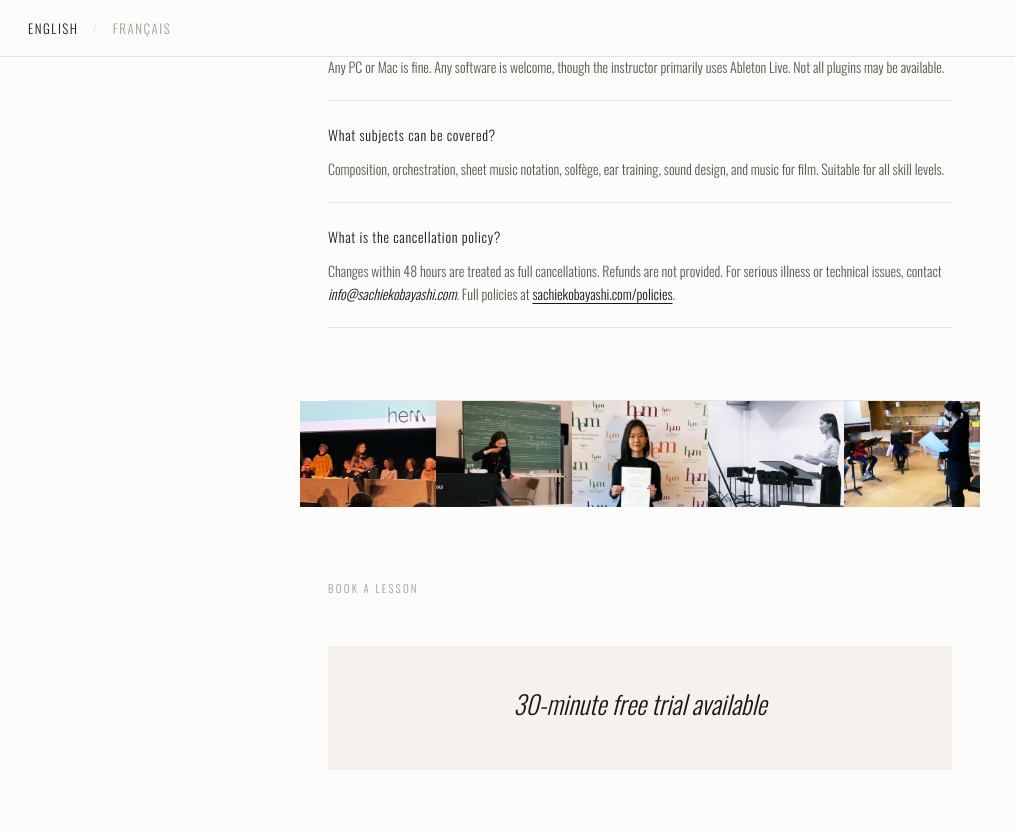
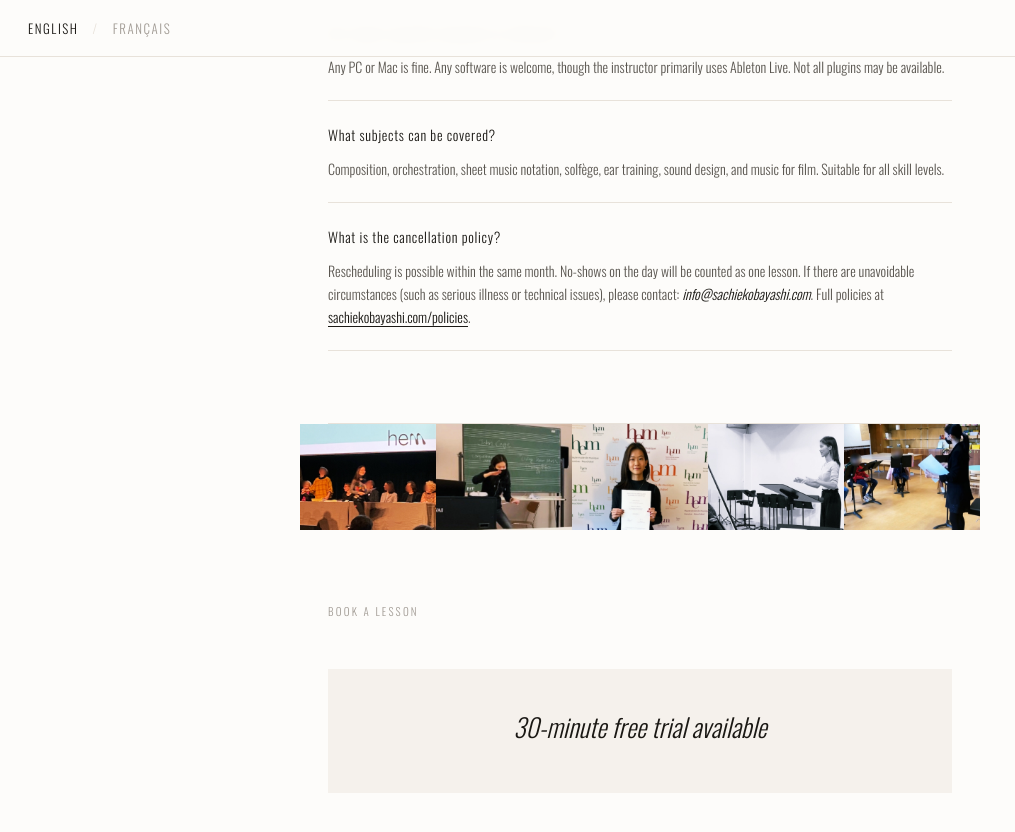
Before and after one commit to kbys88/kbys88.github.io, a Jekyll site: the page built from lesson_fren.md, in a window 1280 px wide and 900 px high, scrolled down 4563 px. Shown: the top 832 px of the window, without its empty margins (0-1015 px from the left). Built offline with Jekyll 4.4.1, drawn with Linux system fonts in a browser that asks for light colours; some web fonts are replaced.

Commit message:
Update lesson_fren.md

```diff
--- a/lesson_fren.md
+++ b/lesson_fren.md
@@ -542,7 +542,10 @@ permalink: /lesson_fr/
       <div class="faq-item">
         <div class="faq-q" data-en="What is the cancellation policy?" data-fr="Quelle est la politique d'annulation ?"></div>
         <div class="faq-a">
-          <span data-en="Changes within 48 hours are treated as full cancellations. Refunds are not provided. For serious illness or technical issues, contact " data-fr="Toute modification dans les 48 heures est considérée comme une annulation totale. Aucun remboursement possible. En cas de maladie grave ou problème technique, contactez "></span><span class="highlight-email">info@sachiekobayashi.com</span>.
+        <span  data-en="Rescheduling is possible within the same month. No-shows on the day will be counted as one lesson. If there are unavoidable circumstances (such as serious illness or technical issues), please contact:"
+  data-fr="Le report est possible dans le même mois. Toute absence non signalée le jour même sera comptée comme une séance. En cas de circonstances inévitables (maladie grave ou problème technique), veuillez contacter :">
+</span>
+<span class="highlight-email">info@sachiekobayashi.com</span>.
           <span data-en=" Full policies at " data-fr=" Conditions complètes sur "></span><a href="https://www.sachiekobayashi.com/policies/" target="_blank" rel="noopener" data-en="sachiekobayashi.com/policies" data-fr="sachiekobayashi.com/policies"></a>.
         </div>
       </div>
```
